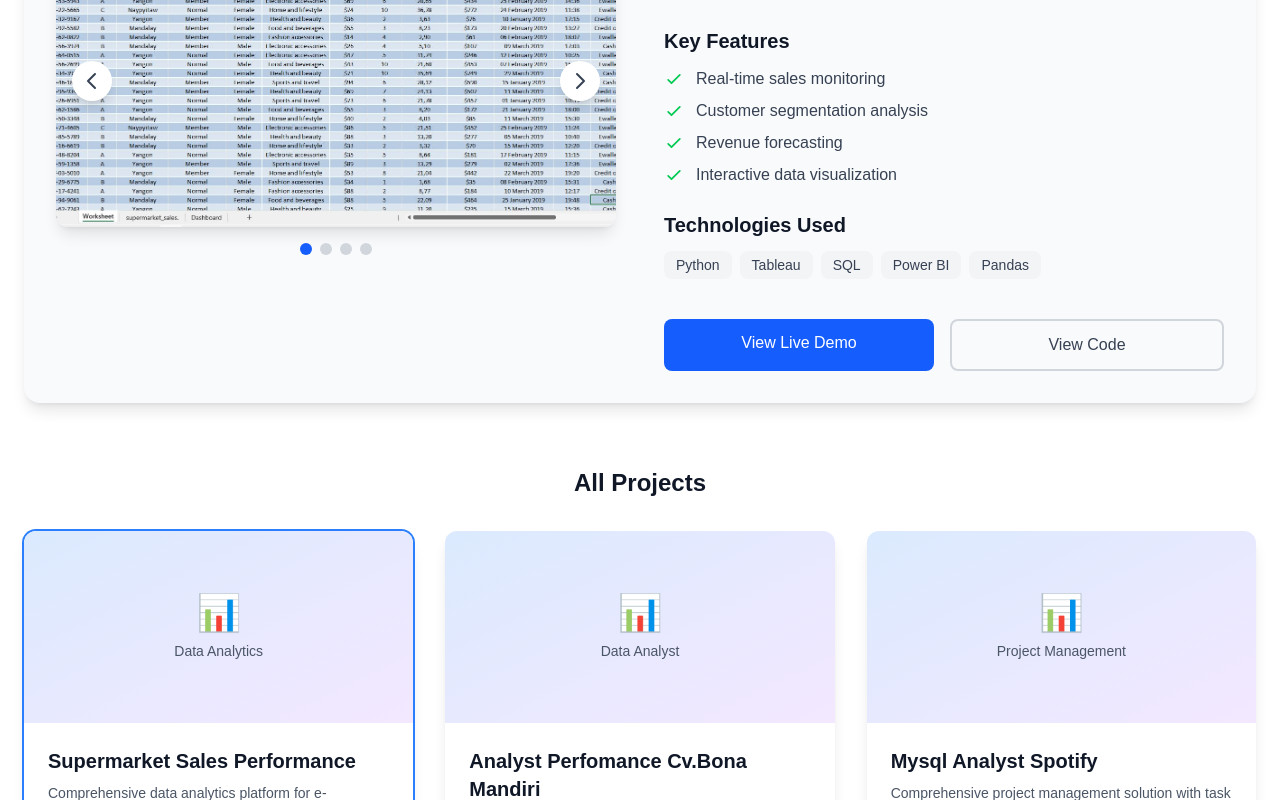
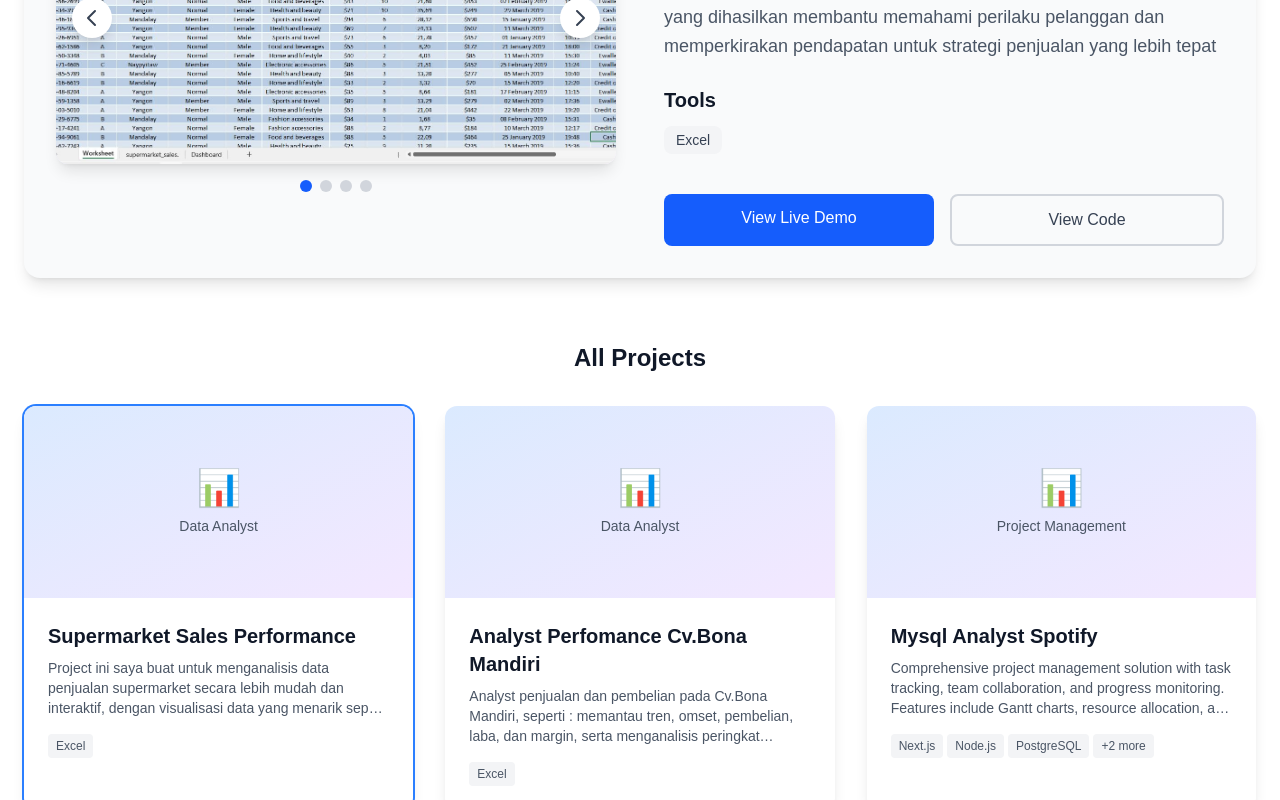
Before and after one commit to irfanprogramming/Portofolio-Irfan, a Next.js app: page / in a window 1280 px wide. Shown: the part 4660-5460 px from the top of the page. Built offline with nearby package versions, Linux system fonts and the light colour scheme.

Commit message:
Update baru

```diff
--- a/src/components/ProjectsSection.tsx
+++ b/src/components/ProjectsSection.tsx
@@ -8,29 +8,23 @@
     id: 1,
     title: 'Supermarket Sales Performance',
     description:
-      'Comprehensive data analytics platform for e-commerce businesses featuring real-time sales tracking, customer behavior analysis, and predictive insights. Built with modern data visualization tools and interactive charts.',
+      'Project ini saya buat untuk menganalisis data penjualan supermarket secara lebih mudah dan interaktif, dengan visualisasi data yang menarik seperti : penjualan & profit, tren penjualan per bulan, segmentasi pelanggan, dan metode pembayaran favorit. jadi insight yang dihasilkan membantu memahami perilaku pelanggan dan memperkirakan pendapatan untuk strategi penjualan yang lebih tepat ',
     screenshots: [
       '/Supermarket 1.JPG',
       '/Supermarket 2.JPG',
       '/Supermarket 3.JPG',
       '/Supermarket 4.JPG',
     ],
-    technologies: ['Python', 'Tableau', 'SQL', 'Power BI', 'Pandas'],
-    features: [
-      'Real-time sales monitoring',
-      'Customer segmentation analysis',
-      'Revenue forecasting',
-      'Interactive data visualization',
-    ],
+    Tools: ['Excel'],
     githubUrl: 'https://github.com/yourusername/ecommerce-analytics',
     liveUrl: 'https://ecommerce-analytics.vercel.app',
-    category: 'Data Analytics',
+    category: 'Data Analyst',
   },
   {
     id: 2,
     title: 'Analyst Perfomance Cv.Bona Mandiri',
     description:
-      'Comprehensive team management platform for tracking performance metrics, goal achievement, and resource optimization. Features advanced analytics and reporting capabilities for management insights.',
+      'Analyst penjualan dan pembelian pada Cv.Bona Mandiri, seperti : memantau tren, omset, pembelian, laba, dan margin, serta menganalisis peringkat hotel/restoran, vendor, dan produk berdasarkan transaksi, kuantitas, dan nilai  ',
     screenshots: [
       '/Bona-1.png',
       '/Bona-2.png',
@@ -39,13 +33,7 @@
       '/Bona-5.png',
       '/Bona-6.png',
     ],
-    technologies: ['Vue.js', 'D3.js', 'MongoDB', 'Express', 'Chart.js'],
-    features: [
-      'Performance metrics tracking',
-      'Goal setting and monitoring',
-      'Team productivity analysis',
-      'Automated reporting',
-    ],
+    Tools: ['Excel'],
     githubUrl: 'https://github.com/yourusername/team-dashboard',
     liveUrl: 'https://team-dashboard-demo.vercel.app',
     category: 'Data Analyst',
@@ -69,13 +57,7 @@
       '/mysql 9.JPG',
       '/mysql 10.JPG',
     ],
-    technologies: ['Next.js', 'Node.js', 'PostgreSQL', 'TypeScript', 'Prisma'],
-    features: [
-      'Task assignment and tracking',
-      'Team collaboration tools',
-      'Gantt chart visualization',
-      'Resource management',
-    ],
+    Tools: ['Next.js', 'Node.js', 'PostgreSQL', 'TypeScript', 'Prisma'],
     githubUrl: 'https://github.com/yourusername/project-management',
     liveUrl: 'https://pm-system-demo.vercel.app',
     category: 'Project Management',
@@ -98,13 +80,7 @@
       '/Penjualan Supermarket 9.JPG',
       '/Penjualan Supermarket 10.JPG',
     ],
-    technologies: ['Python', 'TensorFlow', 'NLP', 'Scikit-learn', 'Flask'],
-    features: [
-      'Sentiment classification',
-      'Automated report generation',
-      'Trend analysis dashboard',
-      'Real-time feedback processing',
-    ],
+    Tools: ['Python', 'TensorFlow', 'NLP', 'Scikit-learn', 'Flask'],
     githubUrl: 'https://github.com/yourusername/sentiment-analysis',
     liveUrl: 'https://sentiment-analysis-demo.vercel.app',
     category: 'Data Analytics',
@@ -116,18 +92,12 @@
     description:
       'Personal finance management application with investment tracking, budget planning, and financial goal setting. Includes real-time market data integration and comprehensive financial reporting.',
     screenshots: ['Spotify 1.JPG', 'Spotify 2.JPG', 'Spotify 3.JPG'],
-    technologies: [
+    Tools: [
       'React',
       'Chart.js',
       'Firebase',
       'Financial APIs',
       'Material-UI',
-    ],
-    features: [
-      'Investment portfolio tracking',
-      'Budget management',
-      'Financial goal planning',
-      'Market data integration',
     ],
     githubUrl: 'https://github.com/yourusername/finance-tracker',
     liveUrl: 'https://finance-tracker-demo.vercel.app',
@@ -143,13 +113,7 @@
       'Supermarket Power Bi 2.JPG',
       'Supermarket Power Bi 3.JPG',
     ],
-    technologies: ['Vue.js', 'D3.js', 'MongoDB', 'Express', 'Chart.js'],
-    features: [
-      'Performance metrics tracking',
-      'Goal setting and monitoring',
-      'Team productivity analysis',
-      'Automated reporting',
-    ],
+    Tools: ['Vue.js', 'D3.js', 'MongoDB', 'Express', 'Chart.js'],
     githubUrl: 'https://github.com/yourusername/team-dashboard',
     liveUrl: 'https://team-dashboard-demo.vercel.app',
     category: 'Data Analyst',
@@ -419,40 +383,13 @@
                 </p>
               </div>
 
-              {/* Key Features */}
-              <div>
-                <h4 className="text-xl font-semibold text-gray-900 mb-3">
-                  Key Features
-                </h4>
-                <ul className="space-y-2">
-                  {selectedProject.features.map((feature, index) => (
-                    <li key={index} className="flex items-center text-gray-700">
-                      <svg
-                        className="w-5 h-5 text-green-500 mr-3"
-                        fill="none"
-                        stroke="currentColor"
-                        viewBox="0 0 24 24"
-                      >
-                        <path
-                          strokeLinecap="round"
-                          strokeLinejoin="round"
-                          strokeWidth="2"
-                          d="M5 13l4 4L19 7"
-                        />
-                      </svg>
-                      {feature}
-                    </li>
-                  ))}
-                </ul>
-              </div>
-
               {/* Technologies */}
               <div>
                 <h4 className="text-xl font-semibold text-gray-900 mb-3">
-                  Technologies Used
+                  Tools
                 </h4>
                 <div className="flex flex-wrap gap-2">
-                  {selectedProject.technologies.map((tech, index) => (
+                  {selectedProject.Tools.map((tech, index) => (
                     <span
                       key={index}
                       className="px-3 py-1 bg-gray-100 text-gray-700 rounded-lg text-sm font-medium"
@@ -518,7 +455,7 @@
                     {project.description}
                   </p>
                   <div className="flex flex-wrap gap-1">
-                    {project.technologies.slice(0, 3).map((tech, index) => (
+                    {project.Tools.slice(0, 3).map((tech, index) => (
                       <span
                         key={index}
                         className="px-2 py-1 bg-gray-100 text-gray-600 rounded text-xs"
@@ -526,9 +463,9 @@
                         {tech}
                       </span>
                     ))}
-                    {project.technologies.length > 3 && (
+                    {project.Tools.length > 3 && (
                       <span className="px-2 py-1 bg-gray-100 text-gray-600 rounded text-xs">
-                        +{project.technologies.length - 3} more
+                        +{project.Tools.length - 3} more
                       </span>
                     )}
                   </div>
```
